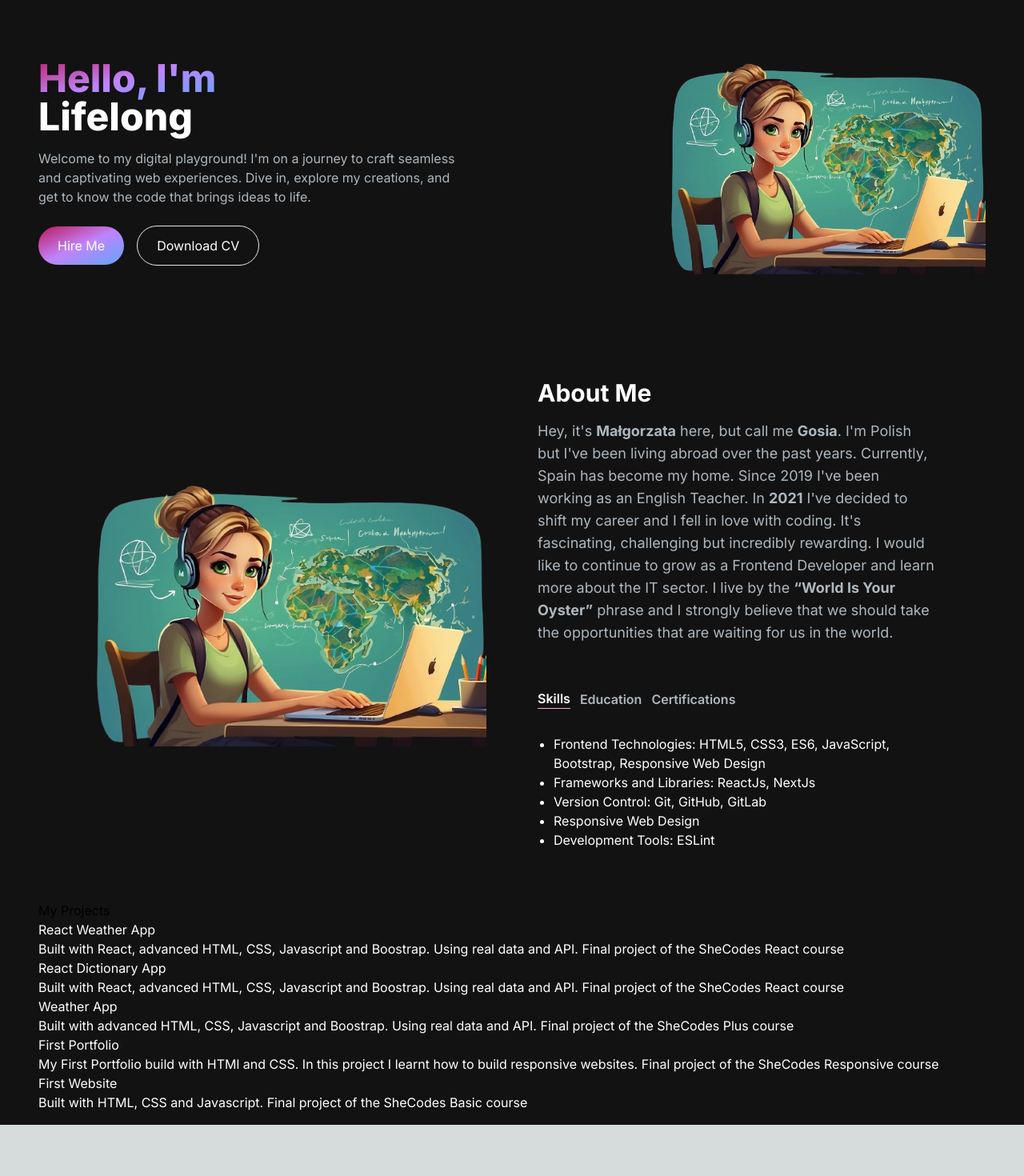
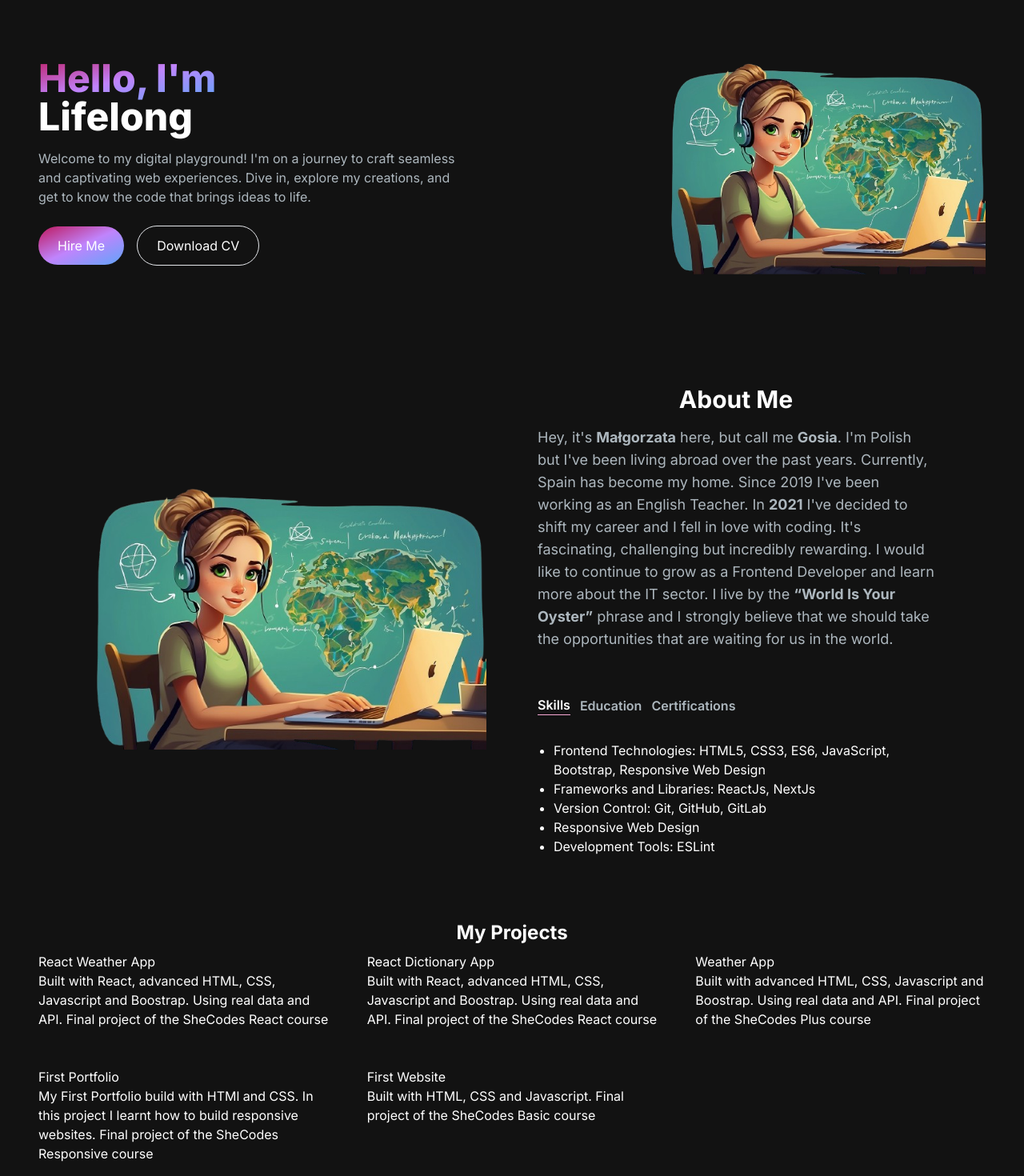
Before and after one commit to gosiast/NextJs-portfolio, a Next.js app: page / in a window 1280 px wide. Shown: the part 103-1573 px from the top of the page at 80% size. Before the commit the page ends 1509 px from the top, so only its background shows below. Built offline with nearby package versions, Linux system fonts and the light colour scheme; grey boxes are pictures that could not be loaded.

Commit message:
updated styling of the projects section

```diff
--- a/app/components/AboutSection.jsx
+++ b/app/components/AboutSection.jsx
@@ -72,7 +72,7 @@ const AboutSection = () => {
           height={500}
         />
         <div className="mt-4 md:mt-0 text-left flex flex-col h-full">
-          <h2 className="text-white font-bold mb-4 text-xl sm:text:5xl lg:text-3xl">
+          <h2 className=" text-center text-white font-bold mb-4 mt-2 text-xl sm:text:5xl lg:text-3xl">
             About Me
           </h2>
           <p className="text-[#ADB7BE] text-base md:text-lg mb-6">
--- a/app/components/ProjectsSection.jsx
+++ b/app/components/ProjectsSection.jsx
@@ -42,8 +42,8 @@ const projectsData = [
 const ProjectsSection = () => {
   return (
     <>
-      <h2>My Projects</h2>
-      <div>
+      <h2 className="text-center text-2xl font-bold text-white mt-4 mb-2">My Projects</h2>
+      <div className="grid md:grid-cols-3 gap8 md:gap-12">
         {projectsData.map((project) => (
           <ProjectCard
             key={project.id}
```
